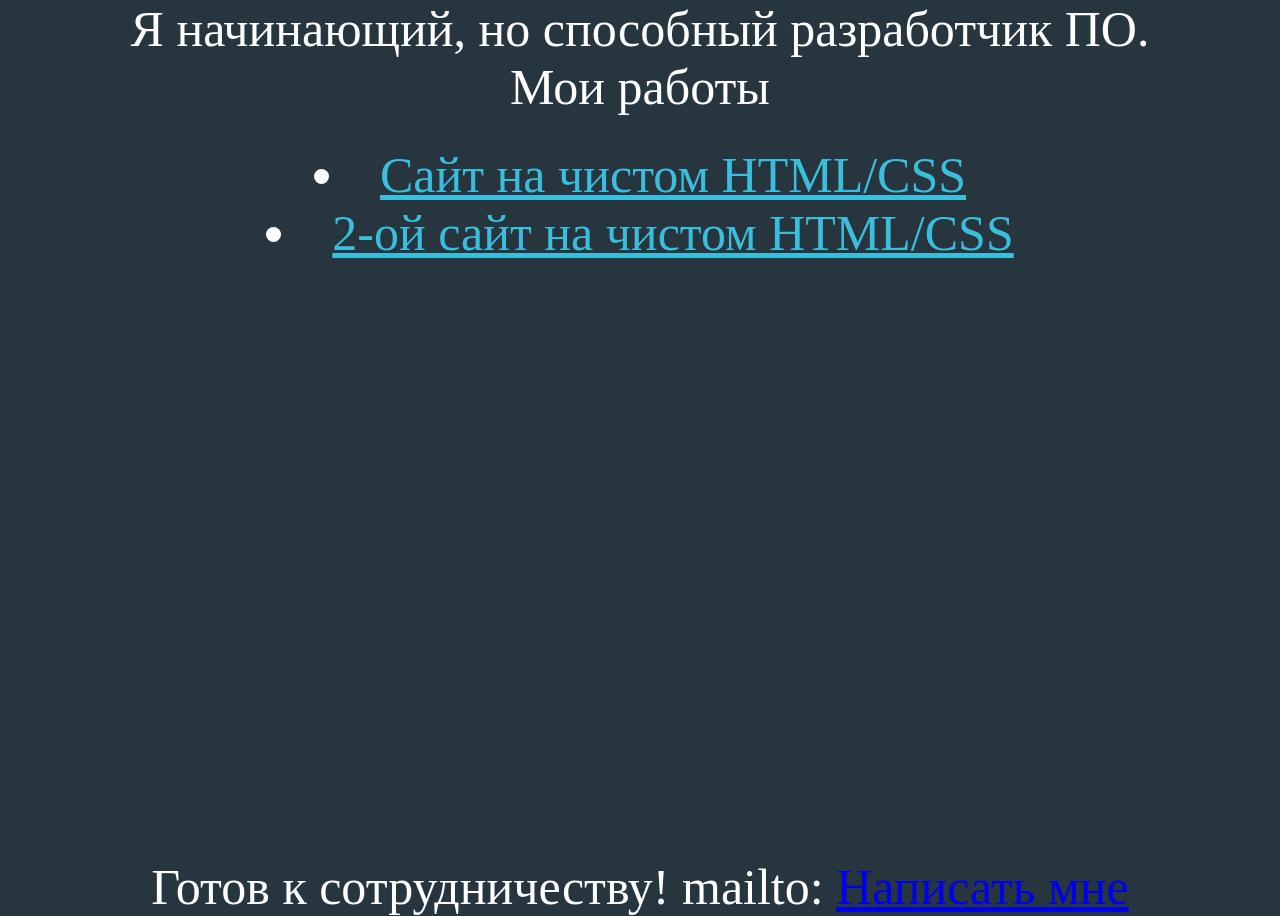
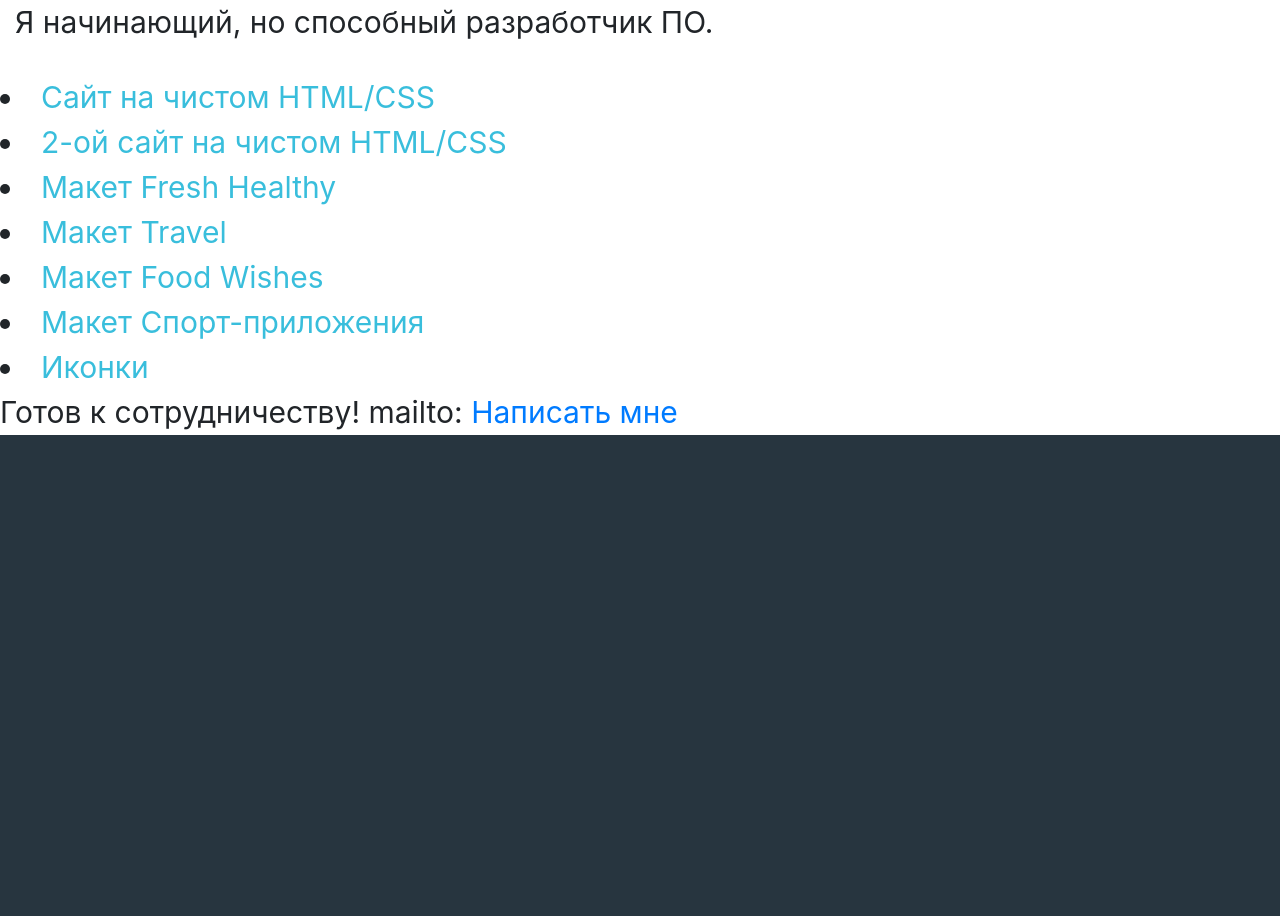
Before and after one commit to NikitaButorov/NikitaButorov.github.io, a plain HTML site: page index.html in a window 1280 px wide. After the commit the page ends 800 px from the top, so only its background shows below. Drawn offline with nearby package versions, Linux system fonts and the light colour scheme.

Commit message:
Второй коммит

```diff
--- a/index.html
+++ b/index.html
@@ -1,19 +1,32 @@
-<!DOCTYPE html>
+<!doctype html>
 <html lang="en">
-<head>
-    <meta charset="UTF-8">
-    <meta http-equiv="X-UA-Compatible" content="IE=edge">
-    <meta name="viewport" content="width=device-width, initial-scale=1.0">
+  <head>
+
+    <meta charset="utf-8">
+    <meta name="viewport" content="width=device-width, initial-scale=1, shrink-to-fit=no">
     <link rel="stylesheet" href="style.css">
-    <title>Document</title>
-</head>
+    <link rel="stylesheet" href="https://cdn.jsdelivr.net/npm/bootstrap@4.6.2/dist/css/bootstrap.min.css" integrity="sha384-xOolHFLEh07PJGoPkLv1IbcEPTNtaed2xpHsD9ESMhqIYd0nLMwNLD69Npy4HI+N" crossorigin="anonymous">
+
+  </head>
 <body>
-    <header>Я начинающий, но способный разработчик ПО.</header>
-    <section class="container">Мои работы
+    <div class="container-fluid">
+        <div class="row">
+            <div class="col">
+                <header>Я начинающий, но способный разработчик ПО.</header>
+
+            </div>
+        </div>
+    </div>
+
         <div class="myProjects">
 
             <li><a href="/1/">Сайт на чистом HTML/CSS</a></li>
             <li><a href="/2">2-ой сайт на чистом HTML/CSS</a></li>
+            <li><a href="https://www.figma.com/file/S2DLOZ4CYpblN51pSYXaST/Untitled?node-id=0%3A1&t=WDmSyEDNVLMVVtp3-1">Макет Fresh Healthy</a></li>
+            <li><a href="https://www.figma.com/file/qAasekSHaVsyDYm6H4Rzv8/Untitled?node-id=0%3A1&t=YSVBja3YKt0xJ2St-1">Макет Travel</a></li>
+            <li><a href="https://www.figma.com/file/PQOdcgQveZ0Cnv47HHAb6O/Untitled?node-id=0%3A1&t=cVN7JJTrOceWttF7-1">Макет Food Wishes</a></li>
+            <li><a href="https://www.figma.com/file/Q49Z3sxFnOUdcfleoXrCw6/Untitled?node-id=0%3A1&t=n8VYj3D4pbzyJWN5-1">Макет Спорт-приложения</a></li>
+            <li><a href="https://www.figma.com/file/FAOcldmrRU10Xy9NWkiLGv/Untitled?node-id=0%3A1&t=JHxwwgfAw5H8kWkP-1">Иконки</a></li>
 
         </div>
     </section>
@@ -22,5 +35,8 @@
         Готов к сотрудничеству!
         mailto: <a id="mailme" href="mailto:nikita.butorov@ivkhk.ee">Написать мне</a>
     </footer>
+    <script src="https://cdn.jsdelivr.net/npm/jquery@3.5.1/dist/jquery.slim.min.js" integrity="sha384-DfXdz2htPH0lsSSs5nCTpuj/zy4C+OGpamoFVy38MVBnE+IbbVYUew+OrCXaRkfj" crossorigin="anonymous"></script>
+    <script src="https://cdn.jsdelivr.net/npm/bootstrap@4.6.2/dist/js/bootstrap.bundle.min.js" integrity="sha384-Fy6S3B9q64WdZWQUiU+q4/2Lc9npb8tCaSX9FK7E8HnRr0Jz8D6OP9dO5Vg3Q9ct" crossorigin="anonymous"></script>
+
 </body>
 </html>
--- a/style.css
+++ b/style.css
@@ -4,7 +4,7 @@
 }
 
 html{
-    font-size: 50px;
+    font-size: 30px;
     text-align: center;
     background: #27353f;
     color: #ffff;
```
